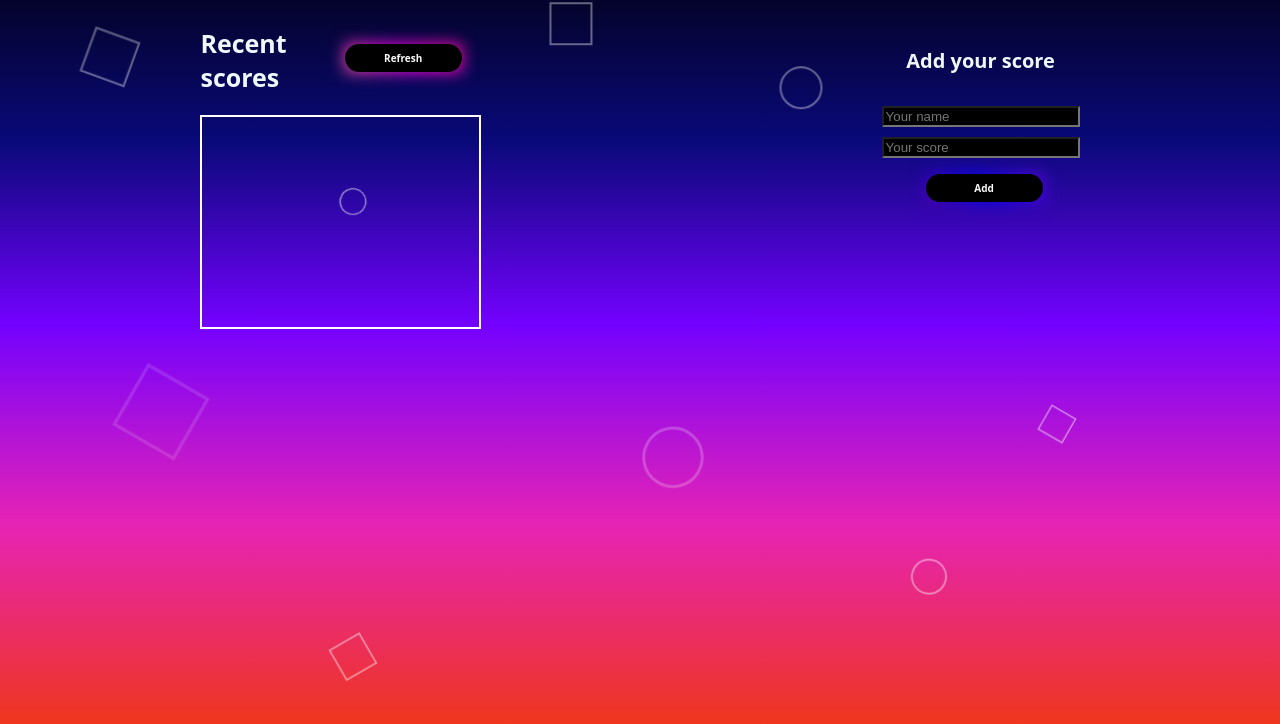
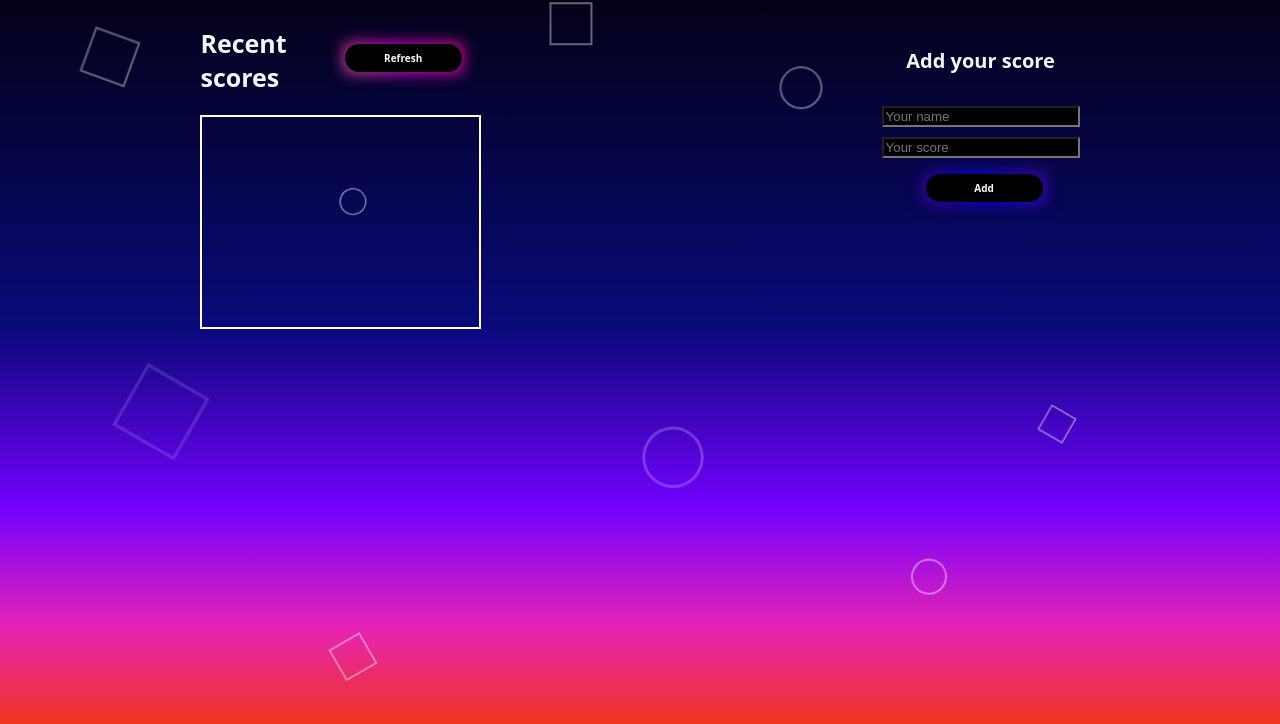
Before and after one commit to PierreBarba/Leaderboard, a website built with webpack: page src/index.html in a window 1280 px wide. Shown: the part 76-800 px from the top of the page. Built offline with nearby package versions, Linux system fonts and the light colour scheme; no server answers; a web font is replaced by a local one.

Commit message:
modify color background

```diff
--- a/src/style.css
+++ b/src/style.css
@@ -5,7 +5,7 @@ body {
 }
 
 .wrapper {
-  background: linear-gradient(180deg, rgba(2, 0, 0.6, 1) 0%, rgba(9, 9, 121, 1) 27%, rgb(115, 1, 255) 50%, rgb(230, 35, 181) 75%, rgb(239, 54, 29) 100%);
+  background:linear-gradient(180deg, rgba(2, 0, 0.6, 1) 0%, rgba(9, 9, 121, 1) 50%, rgb(115, 1, 255) 73%, rgb(230, 35, 181) 88%, rgb(239, 54, 29) 100%);
   position: absolute;
   width: 100%;
   height: 100%;
```
